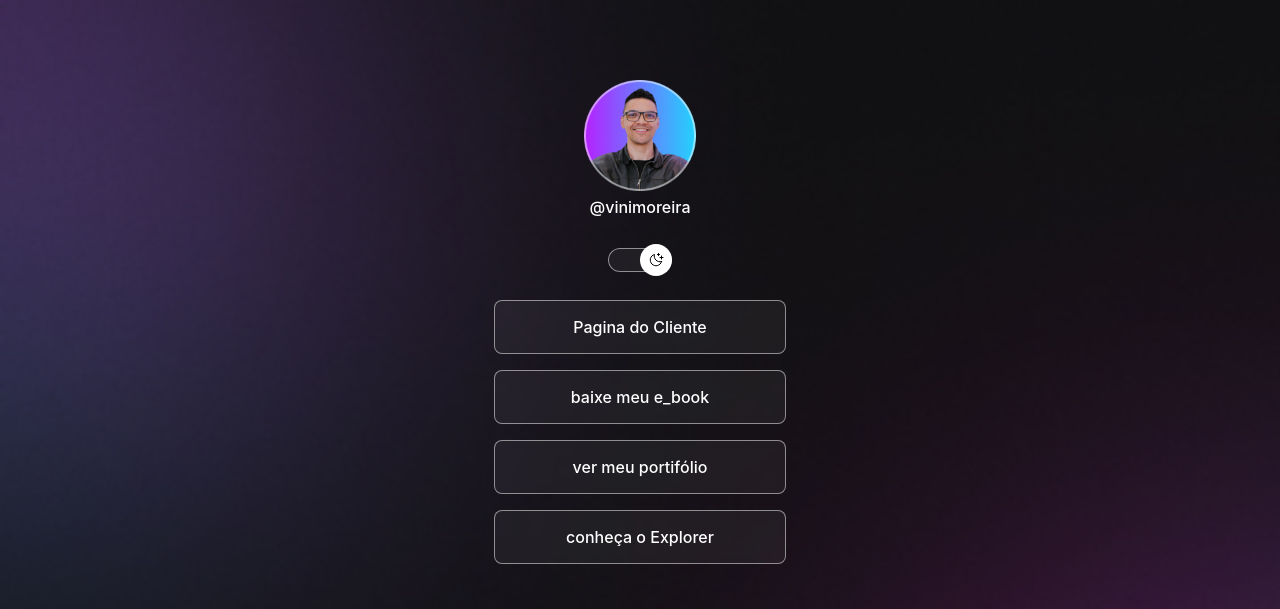
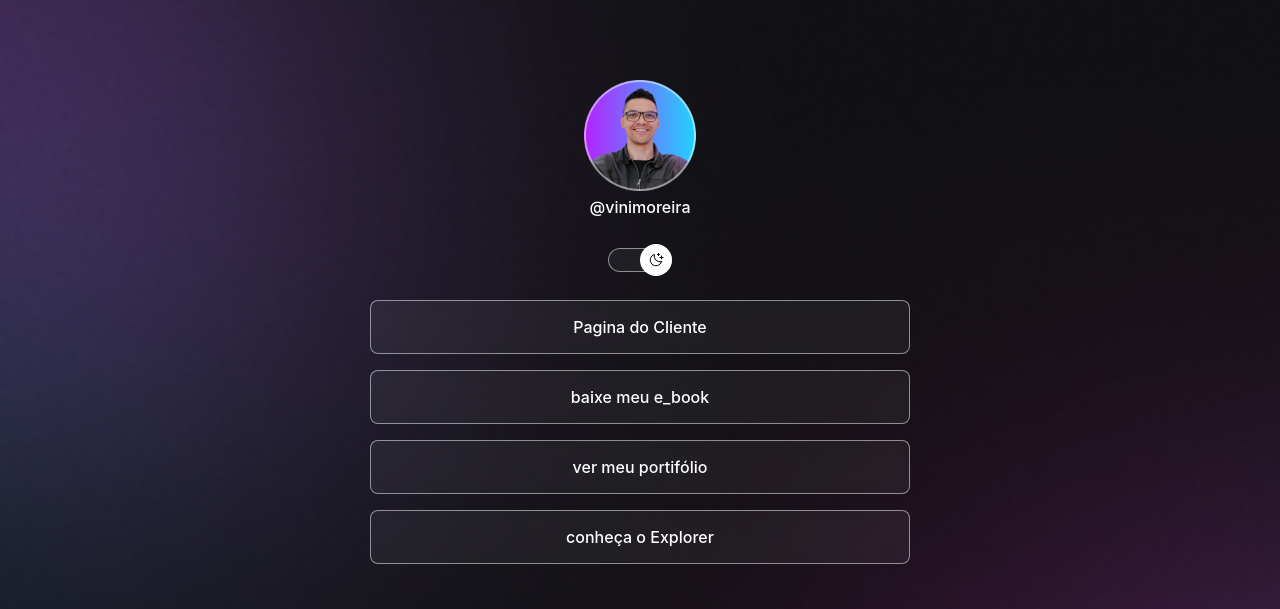
Before and after one commit to moreira27/profissional, a plain HTML site: page index.html in a window 1280 px wide. Shown: the top 609 px of the page. Drawn offline with nearby package versions, Linux system fonts and the light colour scheme.

Commit message:
adjust container width

```diff
--- a/style.css
+++ b/style.css
@@ -36,7 +36,8 @@ body *{
     color: var(--text-color);
 }
 #container{
-width: 340px;
+width: 100%;
+max-width: 588px;
 margin: 56px auto 0px;
 padding:0 24px;
 }
```
